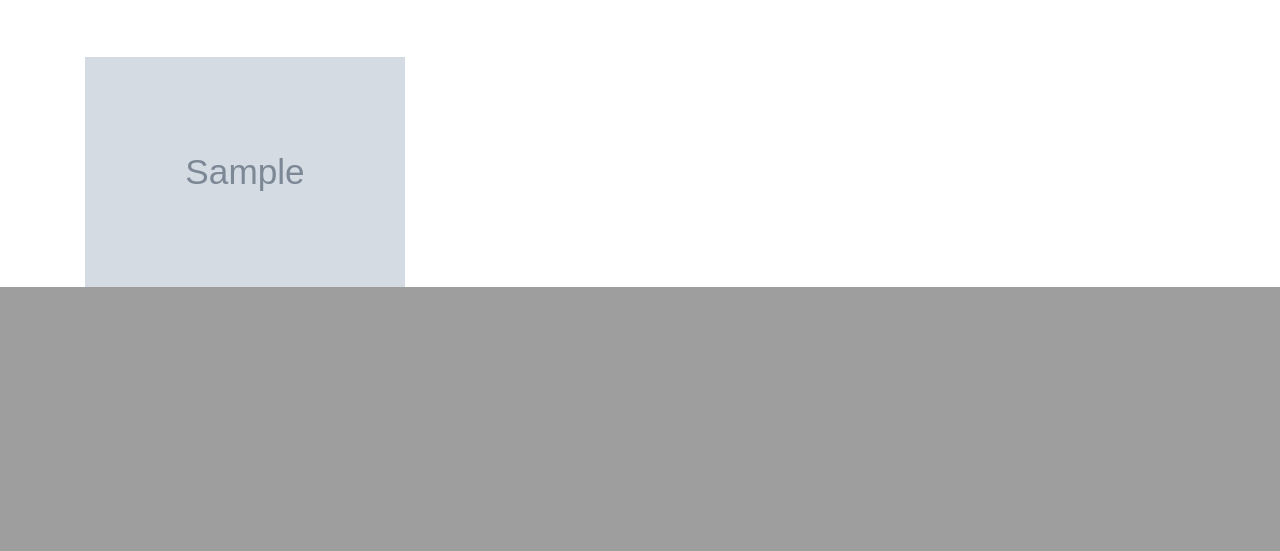
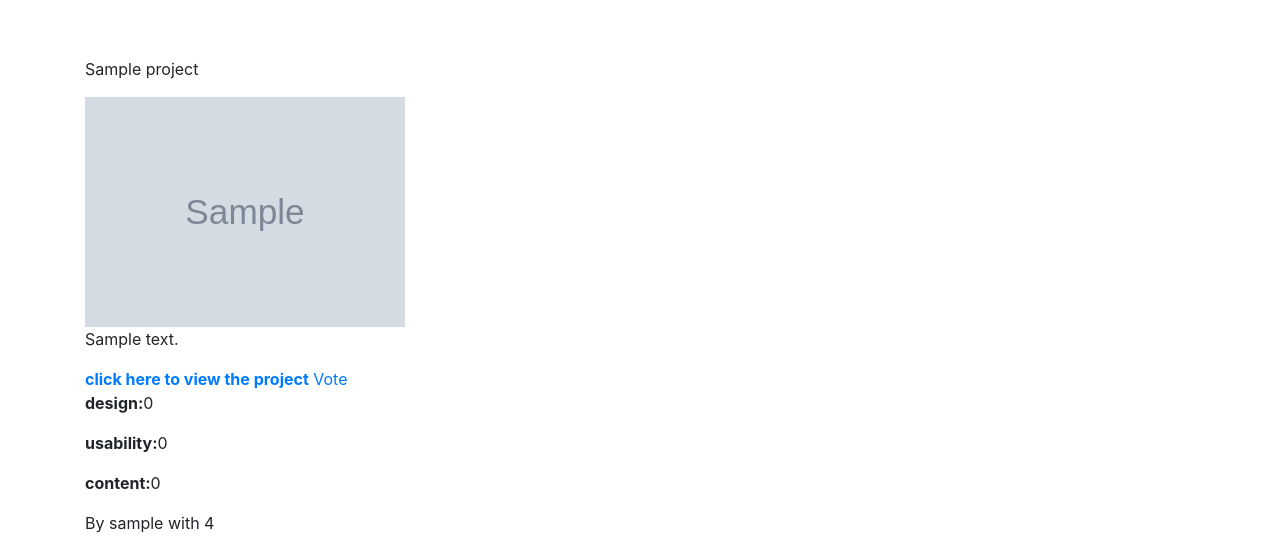
Before and after one commit to nicky-code/awards, a Django app: template awards/templates/welcome.html in a window 1280 px wide. Shown: the part 913-1464 px from the top of the page. Before the commit the page ends 1200 px from the top, so only its background shows below. Run offline with Django 3.2, Linux system fonts and the light colour scheme; tables that the repository leaves empty hold one stand-in row (values such as "Sample post"); the template is opened without the code that fills it: values that come from a table or form of the project are taken from there, most other values are stand-ins (such as "Sample title", 1, 10 or a date in 2020); grey boxes marked "Sample" are stand-in pictures; parts of the project's set-up code (start-up, migrations or seed data) failed here and were passed over; some libraries are stand-ins or nearby versions.

Commit message:
updated the urls for voting.

```diff
--- a/awards/templates/welcome.html
+++ b/awards/templates/welcome.html
@@ -18,11 +18,59 @@
         <img src="https://media.istockphoto.com/photos/gold-light-awards-background-picture-id904124342?k=6&m=904124342&s=612x612&w=0&h=avJgCy8OvUyHljixKqt9gWEkREqH1nVwUZUJ4S6OLnI=" width="100%" height="40%" style="margin-top: 0.2%">
 
     </div>
-    <div class="row">
+    <div class="row masonry-container">
     {% for pro in project %}
-    <div class="col-md-4" style="margin-top: 5%" >
-    <img src="{{pro.image.url}}" width="320" height="230" class="img-responsive">
+    <div class="item col-md-4" style="margin-top: 5%" >
+        <div class="well">
+            <div class="thumbnail"style="background-color:white">
+                <p>{{pro.title}}</p>
+                <img src="{{pro.image.url}}" width="320" height="230" class="img-responsive">
+                <p>{{pro.project_description}}</p>
+                <a href="{{pro.link}}"><strong>click here to view the project</strong></a>
+
+                <a href="{% url 'rating' id=pro.id %}" data-toggle="modal" data-target="#{{pro.id}}" >Vote</a>
+                <p><strong>design:</strong>{{pro.design}}</p>
+                <p><strong>usability:</strong>{{pro.usability}}</p>
+                <p><strong>content:</strong>{{pro.content}}</p>
+                <p>By <span>{{pro.user.username}}</span> with <span>{{rating}}</span></p>
+            </div>
+        </div>
     </div>
+    <!-- #Modal parts -->
+    <div class="modal fade" id="{{pro.id}}" tabindex="-1" role="dialog"  aria-hidden="true">
+            <div class="modal-dialog modal-dialog-centered" role="document">
+              <div class="modal-content">
+                <div class="modal-header">
+                  <h5 class="modal-title"><strong>{{pro.title}}</strong></h5>
+                  <button type="button" class="close" data-dismiss="modal" aria-label="Close">
+                    <span aria-hidden="true">&times;</span>
+
+                  </button>
+                </div>
+                <div class="modal-body">
+                   <img src="{{pro.image.url}}" class="img-responsive" alt="Image">
+                   <p><strong>design:</strong>{{pro.design}}</p>
+                   <p><strong>usability:</strong>{{pro.usability}}</p>
+                   <p><strong>content:</strong>{{pro.content}}</p>
+
+                </div>
+
+
+                <!-- I just found this modal footer of copying a link on github -->
+                <div class="modal-footer">
+                    <input class="form-control" type="text" value="{{ pro.image.url }}" id="link">
+
+
+                    <button type="button" class="btn btn-danger" data-dismiss="modal">Close</button>
+
+                  </div>
+        </div>
+      </div>
+      </div>
+
+
+
+
     {% endfor %}
 </div>
 </div>
--- a/awards/views.py
+++ b/awards/views.py
@@ -107,7 +107,7 @@ class ProfileList(APIView):
         return Response(serializers.data)
 
 
-#I have Found this on github user="MaryannGitonga"
+#I have found this on github user="MaryannGitonga"
 @login_required(login_url='/accounts/login/')
 def rating(request,id):
     myProject=Projects.objects.get(id=id)
```
Also changed, not shown: awards/templates/vote.html (+32 -0 lines).
